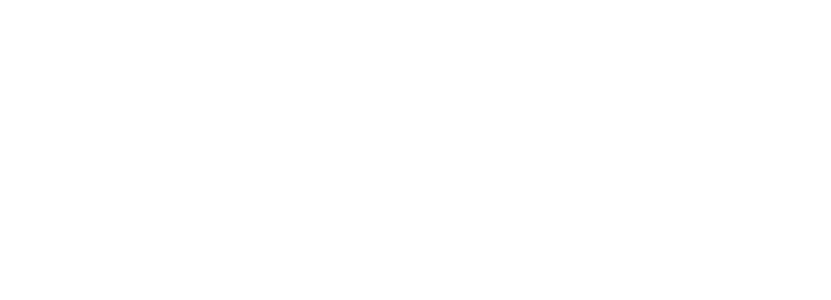
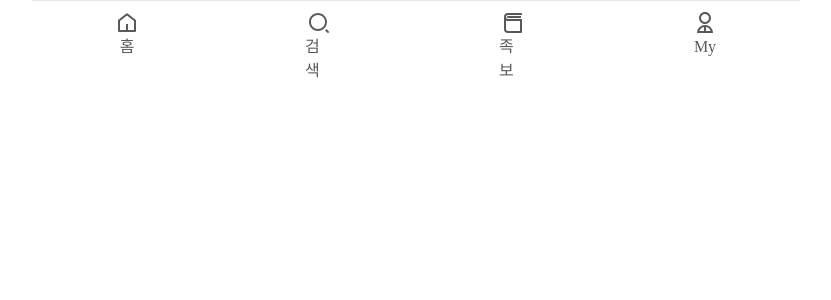
Before and after one commit to Matdori-fe/Matdori-fe, a Next.js app: page / in a window 1280 px wide. Shown: the top 300 px of the page, without its empty margins (224-1055 px from the left). Built offline with nearby package versions, Linux system fonts and the light colour scheme.

Commit message:
[MATDORI-54] feat:내비게이션 바 생성

```diff
--- a/app/layout.tsx
+++ b/app/layout.tsx
@@ -20,7 +20,6 @@
 			<body className={inter.className}>
 				{/*스마트폰 전체 프레임 잡기*/}
 				<div className='flex justify-center'>
-					{/*전체 크기 개발 이후에 변경 필요*/}
 					<div className='md:w-[768px] w-full h-auto'>{children}</div>
 				</div>
 			</body>
--- a/app/page.tsx
+++ b/app/page.tsx
@@ -1,6 +1,12 @@
+'use client'
+import NavigationBar from "@/components/NavigationBar";
+import { RecoilRoot } from "recoil";
+
 const Home = () => {
   return (
     <>
+      {/*recoil위치 논의 필요함*/}
+      <RecoilRoot><NavigationBar/></RecoilRoot>
 
     </>
   )
--- /dev/null
+++ b/app/recoil/NavigationAtom.tsx
@@ -0,0 +1,7 @@
+'use client'
+import { atom } from "recoil";
+
+export const NavigationAtom = atom<boolean[]>({
+    key:'NavigationAtom',
+    default:[false,false,false,false]
+})
--- /dev/null
+++ b/components/NavigationBar.tsx
@@ -0,0 +1,101 @@
+import {RiHome5Line,RiHome5Fill,RiSearch2Line,RiSearch2Fill,RiBook3Line,RiBook3Fill,RiUser2Line,RiUser2Fill} from 'react-icons/ri'
+import { useRouter } from 'next/navigation'
+import { useRecoilState } from 'recoil'
+import { NavigationAtom } from '@/app/recoil/NavigationAtom'
+
+
+const NavigationBar:React.FC = () =>{
+
+    // 하단 바에 대한 state => true면 그 페이지로 이동
+    // state = [홈, 검색, 족보, My] 에 대한 boolean 형태 배열
+    const[navigationState, setNavigationState] = useRecoilState(NavigationAtom);
+
+    const router = useRouter();
+
+    //input: click한 컴포넌트의 번호 (배열의 인덱스 번호와 동일)
+    function clickFun(clickComponent:number):void{
+        let changeArr = new Array(4).fill(false);
+        changeArr[clickComponent] = true;
+        setNavigationState(changeArr);
+        if(clickComponent===0){
+            //router.push('/')
+        }
+        else if(clickComponent===1){
+            //router.push('/search ')
+        }
+        else if(clickComponent===2){
+            //router.push('/jokbo')
+        }
+        else if(clickComponent===3){
+            //router.push('my-page')
+        }
+        else{
+            //에러 페이지
+            //router.push('/')
+        }
+    }
+
+    return(
+    <>
+        <div className="w-100 h-auto flex justify-around border-t border-lightgray pt-[10px]">
+            {/*홈 컴포넌트*/}
+            <div className='w-[24px] h-[39px] flex flex-wrap justify-center items-center' onClick={()=>clickFun(0)}>
+                {navigationState[0]===true?
+                <>
+                    <RiHome5Fill className='w-[24px] h-[24px] text-100'/>
+                    <p className='font-Regular text-100'>홈</p>
+                </>
+                :<>
+                    <RiHome5Line className='w-[24px] h-[24px] text-darkgray'/>
+                    <p className='font-Regular text-darkgray'>홈</p>
+                </>
+                }
+            </div>
+
+            {/*검색 컴포넌트*/}
+            <div className='w-[28px] h-[39px] flex flex-wrap justify-center items-center' onClick={()=>clickFun(1)}>
+                {navigationState[1]===true?
+                <>
+                    <RiSearch2Fill className='w-[24px] h-[24px] text-100'/>
+                    <p className='font-Regular text-100 whitespace-nowrap'>검색</p>
+                </>
+                :<>
+                    <RiSearch2Line className='w-[24px] h-[24px] text-darkgray'/>
+                    <p className='font-Regular text-darkgray'>검색</p>
+                </>
+                }
+            </div>
+
+            {/*족보 컴포넌트*/}
+            <div className='w-[28px] h-[39px] flex flex-wrap justify-center items-center' onClick={()=>clickFun(2)}>
+                {navigationState[2]===true?
+                <>
+                    <RiBook3Fill className='w-[24px] h-[24px] text-100'/>
+                    <p className='font-Regular text-100'>족보</p>
+                </>
+                :<>
+                    <RiBook3Line className='w-[24px] h-[24px] text-darkgray'/>
+                    <p className='font-Regular text-darkgray'>족보</p>
+                </>
+                }
+            </div>
+
+            {/*My 컴포넌트*/}
+            <div className='w-[24px] h-[39px] flex flex-wrap justify-center items-center' onClick={()=>clickFun(3)}>
+                {navigationState[3]===true?
+                <>
+                    <RiUser2Fill className='w-[24px] h-[24px] text-100'/>
+                    <p className='font-Regular text-100'>My</p>
+                </>
+                :<>
+                    <RiUser2Line className='w-[24px] h-[24px] text-darkgray'/>
+                    <p className='font-Regular text-darkgray'>My</p>
+                </>
+                }
+            </div>
+        </div>
+    </>
+    )
+}
+
+export default NavigationBar;
--- a/package.json
+++ b/package.json
@@ -18,6 +18,8 @@
 		"next": "13.4.10",
 		"react": "18.2.0",
 		"react-dom": "18.2.0",
+		"react-icons": "^4.10.1",
+		"recoil": "^0.7.7",
 		"typescript": "5.1.6"
 	},
 	"devDependencies": {
```
Also changed, not shown: 1 other file (tests, documents, lock files or other folders).
